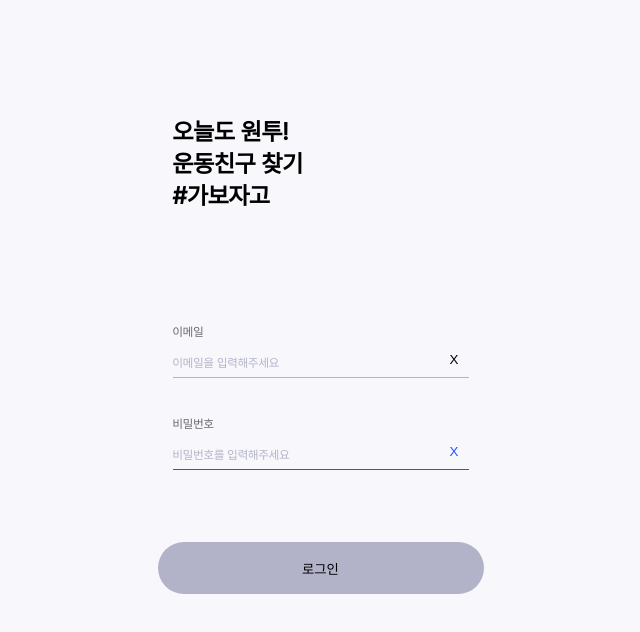
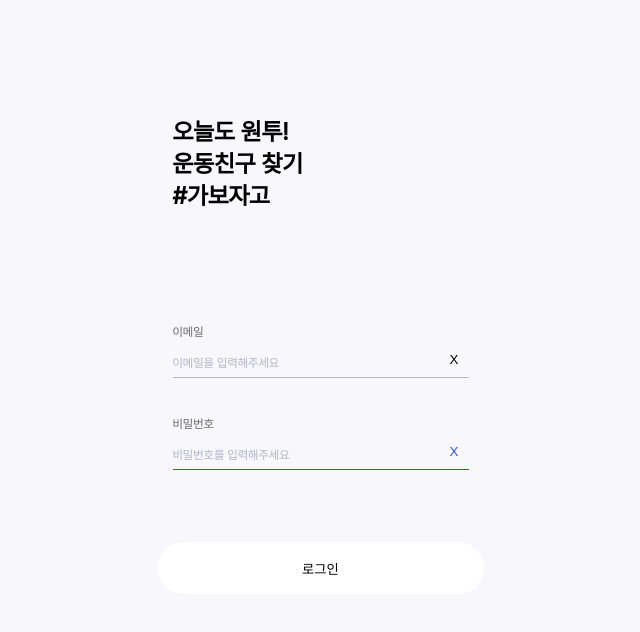
Before and after one commit to Team-Gabozago/gabozago_frontend, a React (Create React App) app: page /login in a window 1280 px wide. Shown: the top 632 px of the page, without its empty margins (280-920 px from the left). Built offline with nearby package versions, Linux system fonts and the light colour scheme.

Commit message:
♻️🎨 FE : Button 색상 변경진행중

```diff
--- a/src/pages/Login/Login.style.ts
+++ b/src/pages/Login/Login.style.ts
@@ -11,6 +11,11 @@ export const Title = styled.div`
 export const TitleWrppaer = styled.div`
     ${flexbox({ dir: 'column' })};
     gap: 0.5rem;
+`;
+
+export const ButtonText = styled.span<{ isDisabled: boolean }>`
+    color: ${props =>
+        props.isDisabled ? theme.color.black : theme.color.green};
 `;
 
 export const LoginForm = styled.form`
--- a/src/pages/Login/index.tsx
+++ b/src/pages/Login/index.tsx
@@ -105,7 +105,7 @@ const LoginPage = () => {
                         <Button
                             type="submit"
                             size="md"
-                            backgroundColor={isDisabled ? theme.color.gray : ''}
+                            backgroundColor={isDisabled ? theme.color.white : theme.color.navy}
                             backgroundImage={
                                 !isDisabled ? theme.color.gradient : ''
                             }
@@ -114,7 +114,7 @@ const LoginPage = () => {
                                 e: React.SyntheticEvent<HTMLFormElement>
                             ) => handleLogin(e)}
                         >
-                            로그인
+                            <S.ButtonText isDisabled={isDisabled}>로그인</S.ButtonText>
                         </Button>
                     </S.ButtonWrapper>
                 </S.LoginForm>
--- a/src/pages/Signup/index.tsx
+++ b/src/pages/Signup/index.tsx
@@ -416,14 +416,14 @@ const SignupPage = () => {
                                     level < 5
                                         ? handleNextButton
                                         : (
-                                              e: React.SyntheticEvent<HTMLFormElement>
-                                          ) => handleSignup(e)
+                                            e: React.SyntheticEvent<HTMLFormElement>
+                                        ) => handleSignup(e)
                                 }
                             >
                                 <S.ButtonText
                                     color={
                                         !checkAllForm()
-                                            ? theme.color.white
+                                            ? theme.color.black
                                             : theme.color.green
                                     }
                                 >
```
